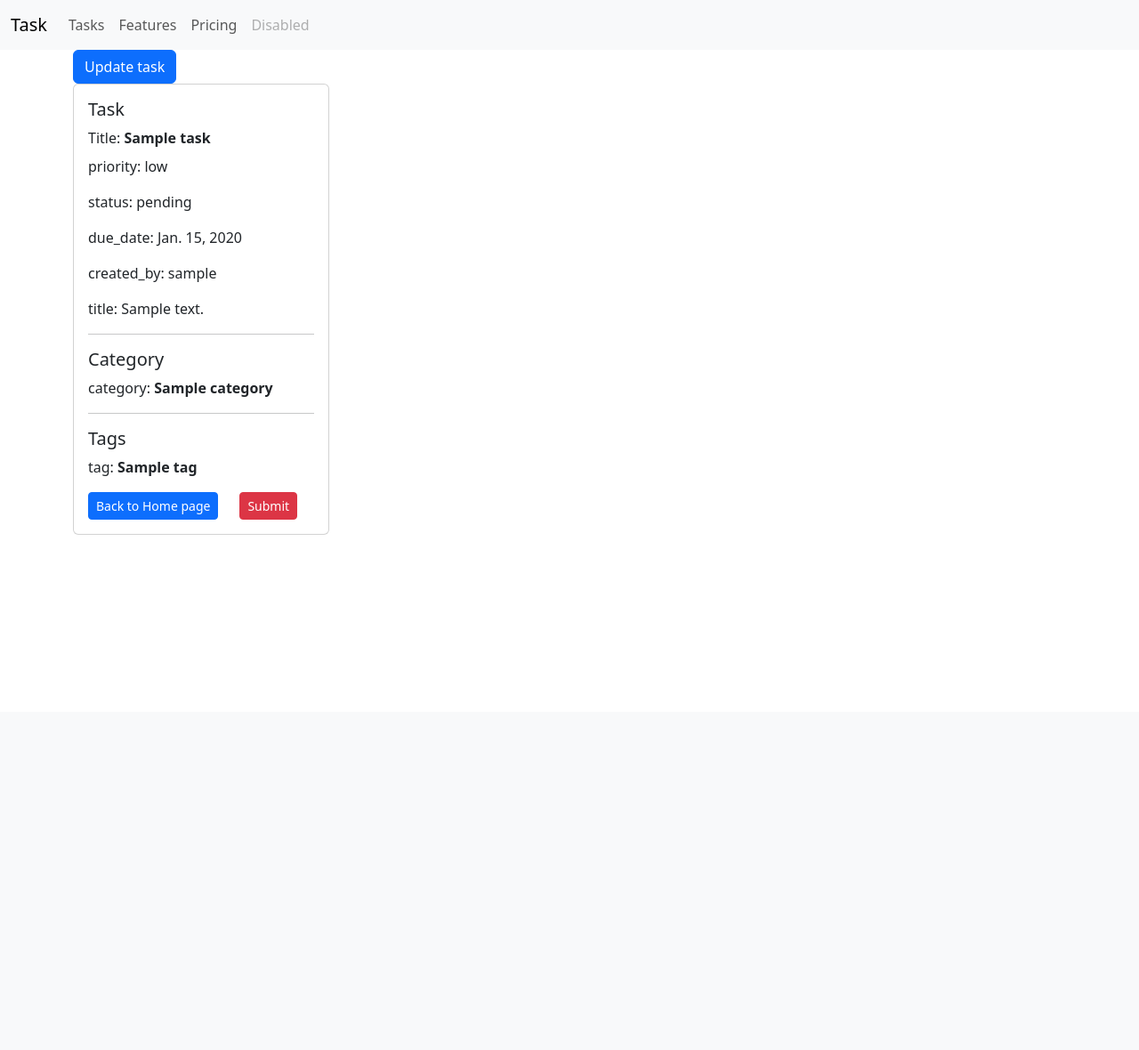
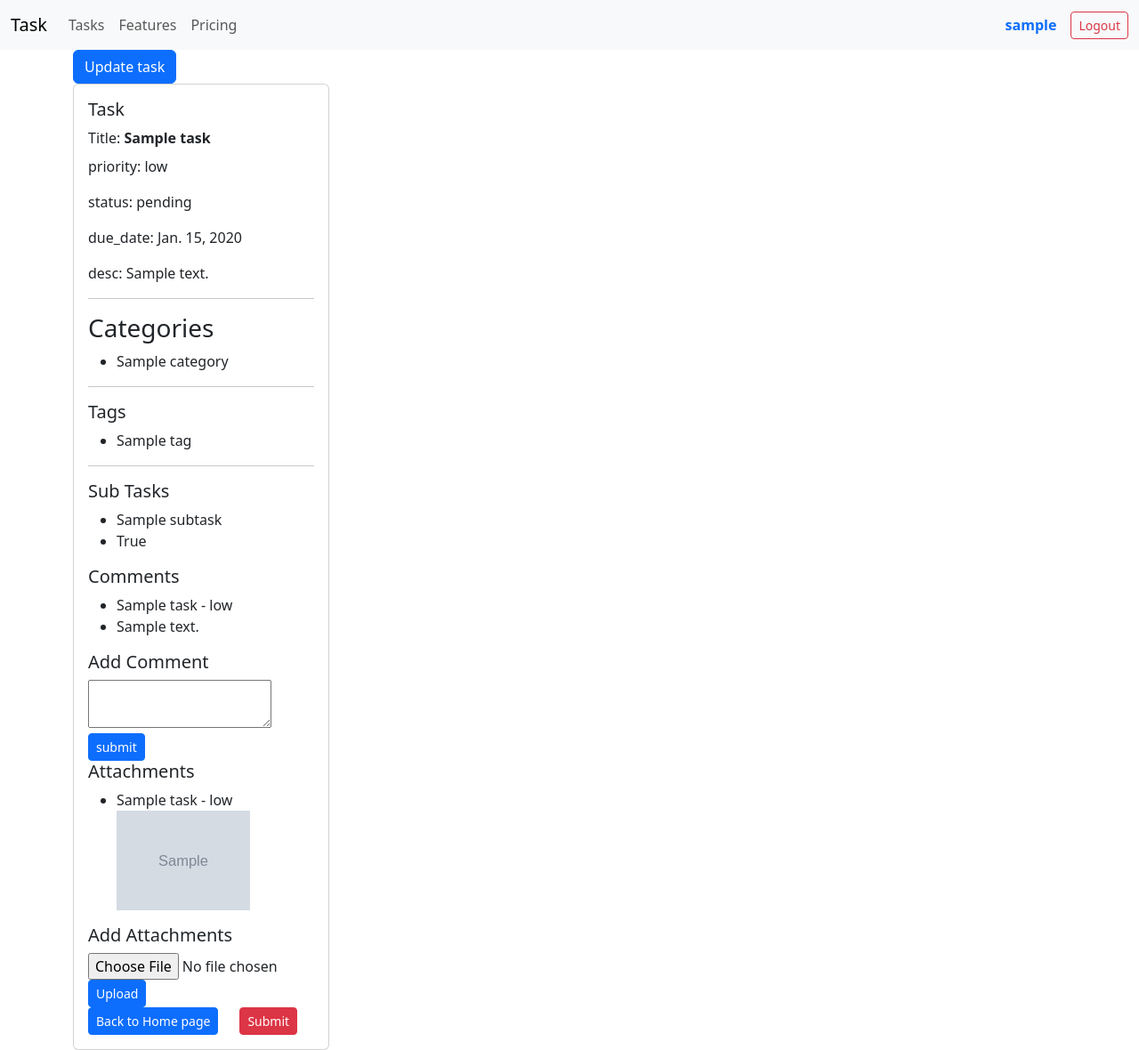
Before and after one commit to erashish41/To-Do-app-Django, a Django app: page /todo/todos/00000000-0000-0000-0000-000000000001/ in a window 1280 px wide. Shown: the whole page at 89% size. Before the commit the page ends 601 px from the top, so only its background shows below. Run offline with Django 5.2, Linux system fonts and the light colour scheme; a user stored in the database is signed in; tables that the repository leaves empty hold one stand-in row (values such as "Sample post"); grey boxes marked "Sample" are stand-in pictures; some libraries are stand-ins or nearby versions.

Commit message:
task modified with list, detail, update

```diff
--- a/todo/task_management/forms.py
+++ b/todo/task_management/forms.py
@@ -1,6 +1,6 @@
 from django import forms
 from task_management.models import (
-    Task, SubTask, Category, Tag, Comment, Attachment
+    Task, User, Category
 )
 
 class TaskForm(forms.ModelForm):
@@ -12,7 +12,14 @@ class TaskForm(forms.ModelForm):
         ]
 
 
-# class CategoryForm(forms.ModelForm):
-#     class Meta:
-#         model = Category
-#         fields = ['name', 'description', 'created_by']
+class UserForm(forms.ModelForm):
+    class Meta:
+        model = User
+        fields = [
+            'username', 'first_name', 'email', 'password',
+        ]
+
+class CategoryForm(forms.ModelForm):
+    class Meta:
+        model = Category
+        fields = ['name', 'description', 'created_by']
--- a/todo/task_management/templates/base.html
+++ b/todo/task_management/templates/base.html
@@ -15,12 +15,27 @@
             <span class="navbar-toggler-icon"></span>
         </button>
         <div class="collapse navbar-collapse" id="navbarNavAltMarkup">
-        <div class="navbar-nav">
+            <div class="navbar-nav">
+            {% if user.is_authenticated %}
             <a class="nav-link" href="{% url 'todo_list' %}">Tasks</a>
             <a class="nav-link" href="#">Features</a>
             <a class="nav-link" href="#">Pricing</a>
-            <a class="nav-link disabled" aria-disabled="true">Disabled</a>
+            {% endif %}
         </div>
+        <div class="navbar-nav ms-auto align-items-center">
+            {% if user.is_authenticated %}
+                <span class="nav-link fw-semibold text-primary">
+                    {{ user.username }}
+                </span>
+
+                <form method="post" action="{% url 'logout' %}" class="d-inline ms-2">
+                    {% csrf_token %}
+                    <button class="btn btn-outline-danger btn-sm">Logout</button>
+                </form>
+
+                {% else %}
+                    <a class="nav-link btn btn-outline-primary btn-sm ms-2" href="{% url 'login' %}">Login</a>
+            {% endif %}
         </div>
     </div>
     </nav>
--- a/todo/task_management/templates/todo_details.html
+++ b/todo/task_management/templates/todo_details.html
@@ -40,20 +40,96 @@
                         <p class="card-text">priority: {{todo.priority}}</p>
                         <p class="card-text">status: {{todo.status}}</p>
                         <p class="card-text">due_date: {{todo.due_date}}</p>
-                        <p class="card-text">created_by: {{todo.created_by}}</p>
-                        <p class="card-text">title: {{todo.description | truncatewords:4}}</p>
+                        <p class="card-text">desc: {{todo.description | truncatewords:4}}</p>
 
                         <hr>
-                        <h5>Category</h5>
-                        <p class="card-text">category: <strong>{{todo.category.name}}</strong></p>
+                        <h3>Categories</h3>
+                        <ul>
+                        {% for item in category %}
+                            <li>{{ item.name }}</li>
+                        {% empty %}
+                            <li>No categories</li>
+                        {% endfor %}
+                        </ul>
+
 
                         <hr>
                         <h5>Tags</h5>
-                        {% for tag in todo.tags.all %}
-                            <p>tag: <strong>{{tag.name}}</strong></p>
-                        {% endfor %}
+                        <ul>
+                            {% for tag in todo.tags.all %}
+                                <li> {{tag.name}}</li>
+                            {% empty %}
+                                <li>No Tags</li>
+                            {% endfor %}
+                        </ul>
+
+                        <hr>
+                        <h5>Sub Tasks</h5>
+                        <ul>
+                            {% for sub in todo.subtasks.all %}
+                                <li>{{sub.title}}</li>
+                                <li>{{sub.is_completed}}</li>
+                            {% empty %}
+                                    <li>No subtasks yet</li>
+                            {% endfor %}
+                        </ul>
+
+
+                        <h5>Comments</h5>
+                        <ul>
+                            {% for comment in todo.comments.all %}
+                                <li>{{comment.task}}</li>
+                                <li>{{ comment.comment }}</li>
+                            {% empty %}
+                                <li>No comments yet</li>
+                            {% endfor %}
+                        </ul>
+
+                        <h5>Add Comment</h5>
+                        <form action="{% url 'comment_add' todo.pk %}" method="post">
+                            {% csrf_token %}
+                            <textarea
+                                name="comment"
+                                placeholder="Write your comment..."
+                                id="" required>
+                            </textarea>
+                            <button type="submit" class="btn btn-sm btn-primary">submit</button>
+                        </form>
+
+
+                        <h5>Attachments</h5>
+                        <ul>
+                            {% for attach in todo.attachments.all %}
+                                <li>{{attach.task}}</li>
+                                {% if attach.image %}
+                                    <img
+                                        src="{{ attach.image.url }}"
+                                        alt="Attachment"
+                                        width="150"
+                                    >
+                                {% endif %}
+                            {% empty %}
+                                <li>No Attachments yet</li>
+                            {% endfor %}
+                        </ul>
+
+                        <h5>Add Attachments</h5>
+                        <form action="{% url 'attachment_add' todo.pk %}" method="post">
+                            {% csrf_token %}
+                            <input type="file" name="image" required>
+                            <button type="submit" class="btn btn-sm btn-primary">Upload</button>
+                        </form>
+
+
+
 
                         <div class="d-flex gap-4">
+                            <!-- <form method="post" action="">
+                                {% csrf_token %}
+                                <input type="text" name="title" placeholder="Subtask title">
+                                <button type="submit">Add</button>
+                            </form> -->
+
                             <a class="btn btn-sm btn-primary" href="{% url 'todo_list' %}">Back to Home page</a>
                             <form action="{% url 'todo_delete' todo.pk %}" method="post">
                                 {% csrf_token %}
--- a/todo/task_management/urls.py
+++ b/todo/task_management/urls.py
@@ -3,7 +3,9 @@ from django.conf.urls.static import static
 from django.urls import path
 from task_management.views import (
     TaskListView, TaskDetailView, TaskCreateView,
-    TaskUpdateView, TaskDeleteView
+    TaskUpdateView, TaskDeleteView,
+    CategoryCreateView, CategoryUpdateView, CategoryDeleteView,
+    CommentCreateView, AttachmentCreateView, AttachmentDeleteView
     )
 
 urlpatterns = [
@@ -11,7 +13,17 @@ urlpatterns = [
     path('todos/create/', TaskCreateView.as_view(), name='todo_create'),
     path('todos/<uuid:pk>/', TaskDetailView.as_view(), name='todo_details'),
     path('todos/<uuid:pk>/update/', TaskUpdateView.as_view(), name='todo_update'),
-    path('todos/<uuid:pk>/delete/', TaskDeleteView.as_view(), name='todo_delete')
+    path('todos/<uuid:pk>/delete/', TaskDeleteView.as_view(), name='todo_delete'),
+
+    path('todos/categories/add/', CategoryCreateView.as_view(), name='category_add'),
+    path('todos/categories/<int:pk>/update/', CategoryUpdateView.as_view(), name='category_update'),
+    path('todos/categories/<int:pk>/delete/', CategoryDeleteView.as_view(), name='category_delete'),
+
+
+    path('todos/<uuid:pk>/comment/add/', CommentCreateView.as_view(), name='comment_add'),
+
+    path('todos/<uuid:pk>/attachment/add/', AttachmentCreateView.as_view(), name='attachment_add'),
+    path('attachment/<uuid:pk>/delete/', AttachmentDeleteView.as_view(), name='attachment_delete'),
 ]
 
 
--- a/todo/task_management/views.py
+++ b/todo/task_management/views.py
@@ -1,4 +1,5 @@
-from django.shortcuts import render
+from django.shortcuts import render, get_object_or_404, redirect
+from django.views import View
 from django.urls import reverse_lazy
 from django.contrib.auth.mixins import LoginRequiredMixin
 from django.views.generic import (
@@ -7,7 +8,9 @@ from django.views.generic import (
 from task_management.models import (
     Task, SubTask, Category, Tag, Comment, Attachment
 )
-from task_management.forms import TaskForm
+from task_management.forms import (
+    TaskForm, CategoryForm
+)
 
 # Create your views here.
 
@@ -18,12 +21,13 @@ class TaskListView(LoginRequiredMixin,ListView):
     paginate_by = 5
 
     def get_queryset(self):
-        context_list = Task.objects.filter(created_by=self.request.user)
+        context_list = Task.objects.filter(created_by=self.request.user).select_related('category').prefetch_related('tags')
         return context_list
 
     def get_context_data(self, **kwargs):
         context =  super().get_context_data(**kwargs)
         context['form'] = TaskForm()
+        context['category'] = Category.objects.filter(created_by=self.request.user)
         return context
 
 
@@ -36,6 +40,7 @@ class TaskDetailView(LoginRequiredMixin,DetailView):
     def get_context_data(self, **kwargs):
         context = super().get_context_data(**kwargs)
         context['form'] = TaskForm()
+        context['category'] = Category.objects.filter(created_by=self.request.user)
         return context
 
     def get_queryset(self):
@@ -82,3 +87,71 @@ class TaskUpdateView(LoginRequiredMixin,UpdateView):
 class TaskDeleteView(LoginRequiredMixin, DeleteView):
     model = Task
     success_url = reverse_lazy('todo_list')
+
+
+class CategoryCreateView(LoginRequiredMixin, CreateView):
+    model = Category
+    form_class = CategoryForm
+    success_url = reverse_lazy("todo_list")
+
+    def form_valid(self, form):
+        form.instance.created_by=self.request.user
+        return super().form_valid(form)
+
+class CategoryUpdateView(LoginRequiredMixin, UpdateView):
+    model = Category
+    form_class = CategoryForm
+    success_url = reverse_lazy("todo_list")
+
+    def get_queryset(self):
+        return Category.objects.filter(created_by=self.request.user)
+
+
+class CategoryDeleteView(LoginRequiredMixin, DeleteView):
+    model = Category
+    success_url = reverse_lazy("todo_list")
+
+    def get_queryset(self):
+        return Category.objects.filter(created_by=self.request.user)
+
+
+
+
+class CommentCreateView(LoginRequiredMixin, View):
+
+    def post(self, request, pk):
+        task = get_object_or_404(Task, pk=pk, created_by=request.user)
+        text = request.POST.get("comment")
+
+        if text:
+            Comment.objects.create(
+                task=task,
+                comment=text,
+                commented_by=request.user
+            )
+        return redirect("todo_details", pk=pk)
+
+
+
+class AttachmentCreateView(LoginRequiredMixin, View):
+
+    def post(self, request, pk):
+        task = get_object_or_404(Task, pk=pk, created_by=request.user)
+        image = request.FILES.get("image")
+
+        if image:
+            Attachment.objects.create(
+                task=task,
+                image=image,
+                uploaded_by=request.user
+            )
+        return redirect("todo_details", pk=pk)
+
+
+class AttachmentDeleteView(LoginRequiredMixin, View):
+
+    def post(self, request, pk):
+        attachment = get_object_or_404(Attachment, pk=pk, task__created_by=request.user)
+        task_pk = attachment.task.pk
+        attachment.delete()
+        return redirect("todo_details", pk=task_pk)
--- a/todo/todo/settings.py
+++ b/todo/todo/settings.py
@@ -39,6 +39,7 @@ INSTALLED_APPS = [
     'django.contrib.staticfiles',
 
     'task_management',
+    'auth_user',
     'crispy_forms',
     'crispy_bootstrap5',
 ]
--- a/todo/todo/urls.py
+++ b/todo/todo/urls.py
@@ -19,5 +19,6 @@ from django.urls import path, include
 
 urlpatterns = [
     path('admin/', admin.site.urls),
-    path('todo/', include('task_management.urls'))
+    path('todo/', include('task_management.urls')),
+    path('accounts/', include('auth_user.urls'))
 ]
```
Also changed, not shown: todo/auth_user/views.py (+10 -2 lines), todo/task_management/templates/todo_list.html (+21 -0 lines), 1 other file.
